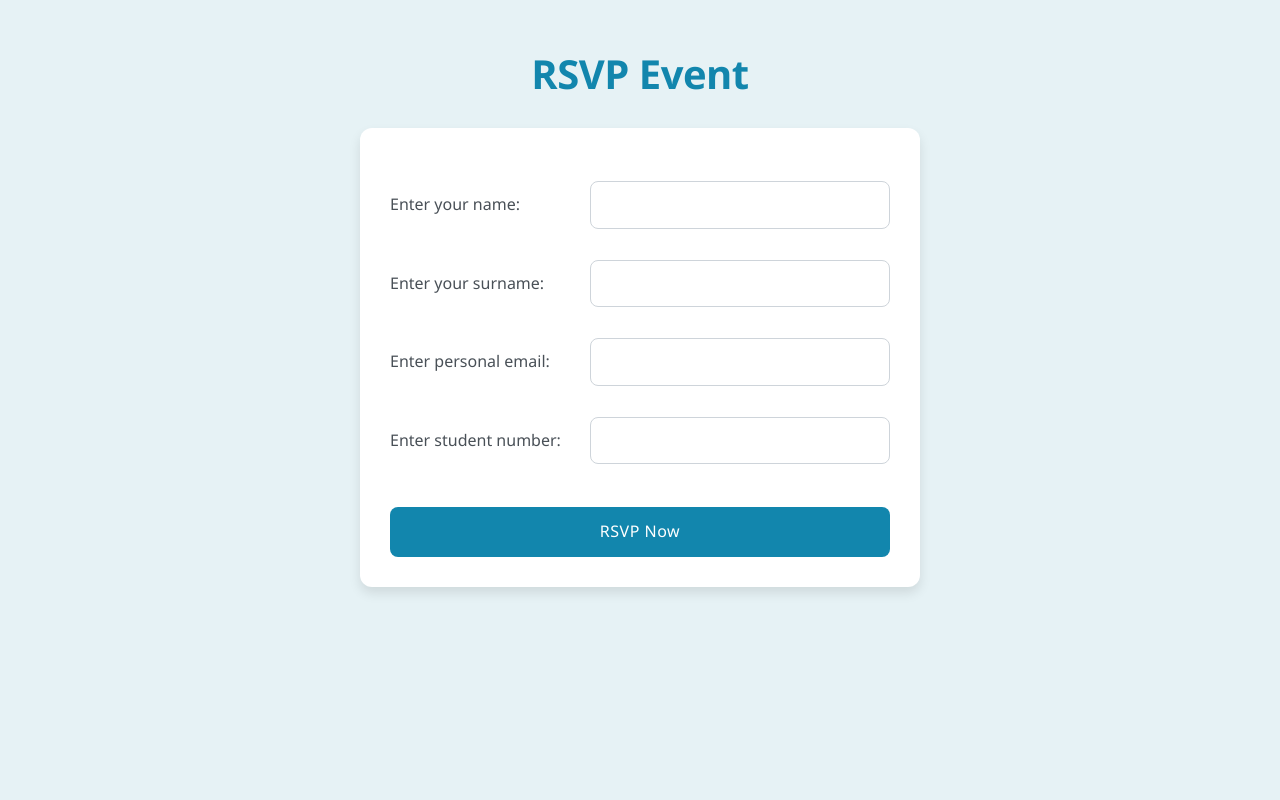
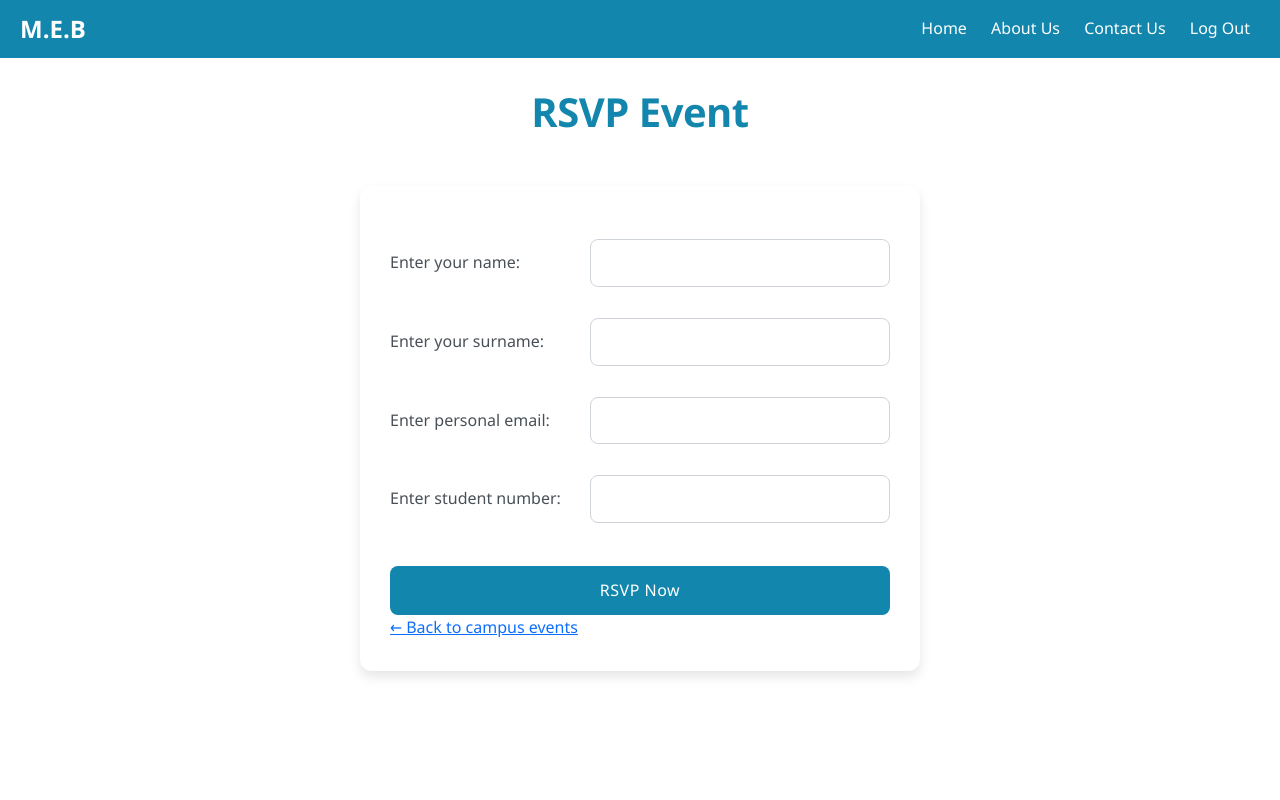
Before and after one commit to Thembeka-Yvonne/MEB-HUB-PROJECT, a Django app: template events/templates/events/rsvp_event.html in a window 1280 px wide. Run offline with Django 5.2, Linux system fonts and the light colour scheme; the template is opened without the code that fills it, so the values that code supplies are empty; parts of the project's set-up code (start-up, migrations or seed data) failed here and were passed over; some libraries are stand-ins or nearby versions.

Commit message:
Update rsvp_event.html frontend

```diff
--- a/events/templates/events/rsvp_event.html
+++ b/events/templates/events/rsvp_event.html
@@ -1,19 +1,75 @@
 <!DOCTYPE html>
 {% load static %}
 <html lang="en">
+{% for message in messages %}
+    <div class="alert alert-{{ message.tags }} alert-dismissible fade show" role="alert">
+        {{ message }}
+        <button type="button" class="btn-close" data-bs-dismiss="alert" aria-label="Close"></button>
+    </div>
+{% endfor %}
+
 <head>
     <meta charset="UTF-8">
     <meta name="viewport" content="width=device-width, initial-scale=1.0">
     <link href="https://cdn.jsdelivr.net/npm/bootstrap@5.1.3/dist/css/bootstrap.min.css" rel="stylesheet">
     <title>RSVP Event</title>
     <script type="text/javascript" src="https://cdn.jsdelivr.net/npm/@emailjs/browser@4/dist/email.min.js"></script>
+    <script src="{% static 'assets/events/index.js' %}"></script>
+    <script>
+        (function(){
+            emailjs.init({
+                publicKey: "Z_pc7v6DVMPtzbMfz",
+            });
+        })();
+    </script>
     <style>
         body {
             font-family: 'Segoe UI', Tahoma, Geneva, Verdana, sans-serif;
-            background-color: #e6f2f5;  /* New lighter blue background */
             line-height: 1.6;
             min-height: 100vh;
         }
+        nav {
+            background-color: #1286ad;
+            color: #fff;
+            padding: 10px 20px;
+            display: flex;
+            justify-content: space-between;
+            align-items: center;
+            position: sticky;
+            top: 0;
+            width: 100%;
+        }
+
+        .nav-title {
+            font-size: 24px;
+            font-weight: bold;
+        }
+
+
+
+        .nav-menu {
+
+            flex-direction: column;
+            align-items: flex-start;
+        }
+
+        .nav-menu a {
+            display: inline;
+            text-decoration: none;
+            color: white;
+            padding: 10px;
+            width: 150px;
+            text-align: center;
+        }
+
+        .nav-menu a:hover {
+            background-color: #555;
+        }
+
+        .profile-button:hover {
+            background-color: #555;
+        }
+
 
         .container {
             max-width: 600px;
@@ -127,21 +183,34 @@
                 font-size: 24px;
                 margin: 20px 0;
             }
+
+
+            .back-link {
+            display: block;
+            text-align: center;
+            color: #3498db;
+            margin-top: 1rem;
+         }
         }
     </style>
 </head>
 <body>
+   <nav>
+        <div class="nav-title">M.E.B</div>
+        <div class="nav-menu" id="navMenu">
+            <a href="{% url 'account:home' %}">Home</a>
+            <a href="{% url 'account:about' %}">About Us</a>
+            <a href="{% url 'account:contact' %}">Contact Us</a>
+            <a href="{% url 'account:logout' %}">Log Out</a>
+        </div>
+    </nav>
+
+    <!-- Main Content -->
+    <main >
+        <div class="main-container">
+            <h1>RSVP Event</h1>
             <div class="container">
-        <h1>RSVP Event</h1>
-
-        {% for message in messages %}
-        <div class="alert alert-{{message.tags}} alert-dismissible fade show" role="alert">
-            {{message}}
-            <button type="button" class="btn-close" data-bs-dismiss="alert" aria-label="Close"></button>
-        </div>
-        {% endfor %}
-
-        <form action="{% url 'rsvp_event' %}?eventID={{event.event_id}}" method="POST" enctype="multipart/form-data">
+        <form action="{% url 'rsvp_event' %}?eventID={{event.event_id}}" method="POST" enctype="multipart/form-data" id="rsvpForm">
             {% csrf_token %}
             <table class="form-table">
                 <input type="text" name="eventID" value="{{event.event_id}}" hidden>
@@ -152,11 +221,11 @@
 
                 <tr>
                     <td>Enter your name:</td>
-                    <td><input type="text" name="name" required id="name"></td>
+                    <td><input type="text" name="name" required id="name" value="{{student.name}}"></td>
                 </tr>
                 <tr>
                     <td>Enter your surname:</td>
-                    <td><input type="text" name="surname" required></td>
+                    <td><input type="text" name="surname" required value="{{student.surname}}"></td>
                 </tr>
                 <tr>
                     <td>Enter personal email:</td>
@@ -167,36 +236,73 @@
                 </tr>
                 <tr>
                     <td>Enter student number:</td>
-                    <td><input type="text" name="studentNo" required id="studNo"></td>
+                    <td><input type="text" name="studentNo" required id="studNo" value="{{student.studentNumber}}"></td>
                 </tr>
             </table>
-            <button type="submit" onclick="sendMail(event)">RSVP Now</button>
+            <button type="submit" onclick="event.preventDefault(); sendEmailAndSubmit();">RSVP Now</button>
+                 <a href="{% url 'events_home' %}" class="back-link">← Back to campus events</a>
         </form>
     </div>
-
-    <script src="{% static 'assets/events/index.js' %}"></script>
-    <script type="text/javascript">
-        (function(){
-            emailjs.init({
-                publicKey: "Z_pc7v6DVMPtzbMfz",
-            });
-        })();
-
+        </div>
+    </main>
+    <script>
         const emailInput = document.getElementById('email');
         const emailError = document.getElementById('email-error');
 
     emailInput.addEventListener('input', function() {
         const email = emailInput.value;
-            const isValid = validateEmail(email);
-
-            emailError.style.display = isValid ? 'none' : 'block';
-            emailInput.style.borderColor = isValid ? '#28a745' : '#dc3545';
+        if (validateEmail(email)) {
+            emailError.style.display = 'none';
+            emailInput.style.borderColor = 'green';
+        } else {
+            emailError.style.display = 'inline';
+            emailInput.style.borderColor = 'red';
+        }
     });
 
     function validateEmail(email) {
         const re = /^[^\s@]+@[^\s@]+\.[^\s@]+$/;
         return re.test(email.toLowerCase());
     }
+
+    function sendEmailAndSubmit() {
+       const email = document.getElementById("email").value;
+    if (!validateEmail(email)) {
+        alert('Please enter a valid email address before submitting.');
+        return;  // Stop the function if the email is not valid
+    }
+
+    var params ={
+            name: document.getElementById("name").value,
+            email: document.getElementById("email").value,
+            location: document.getElementById("location").value,
+            date: document.getElementById("date").value,
+            description: document.getElementById("description").value,
+            time: document.getElementById("time").value,
+            reply_to: document.getElementById("email").value
+             };
+
+        emailjs.send("service_wzfvzxe", "template_4v3dsxn", params)
+            .then(function(response) {
+                console.log("Email Sent!", response.status,response.text);
+                alert('RSVP added, please check your email or email spam.');
+
+                // After sending email, submit form to Django
+                document.getElementById('rsvpForm').submit();
+
+                //clear the form
+                document.getElementById("name").value = "";
+                document.getElementById("email").value = "";
+                document.getElementById("location").value="";
+                document.getElementById("date").value="";
+                document.getElementById("description").value="";
+                document.getElementById("time").value="";
+            })
+             .catch(function(error) {
+            console.log("Failed to send email ", error);
+            alert('There was an error sending the email. Please try again.');
+    });
+    }
     </script>
 </body>
-</html
+</html>
```
Lines whose indentation alone changed are shown as unchanged.
